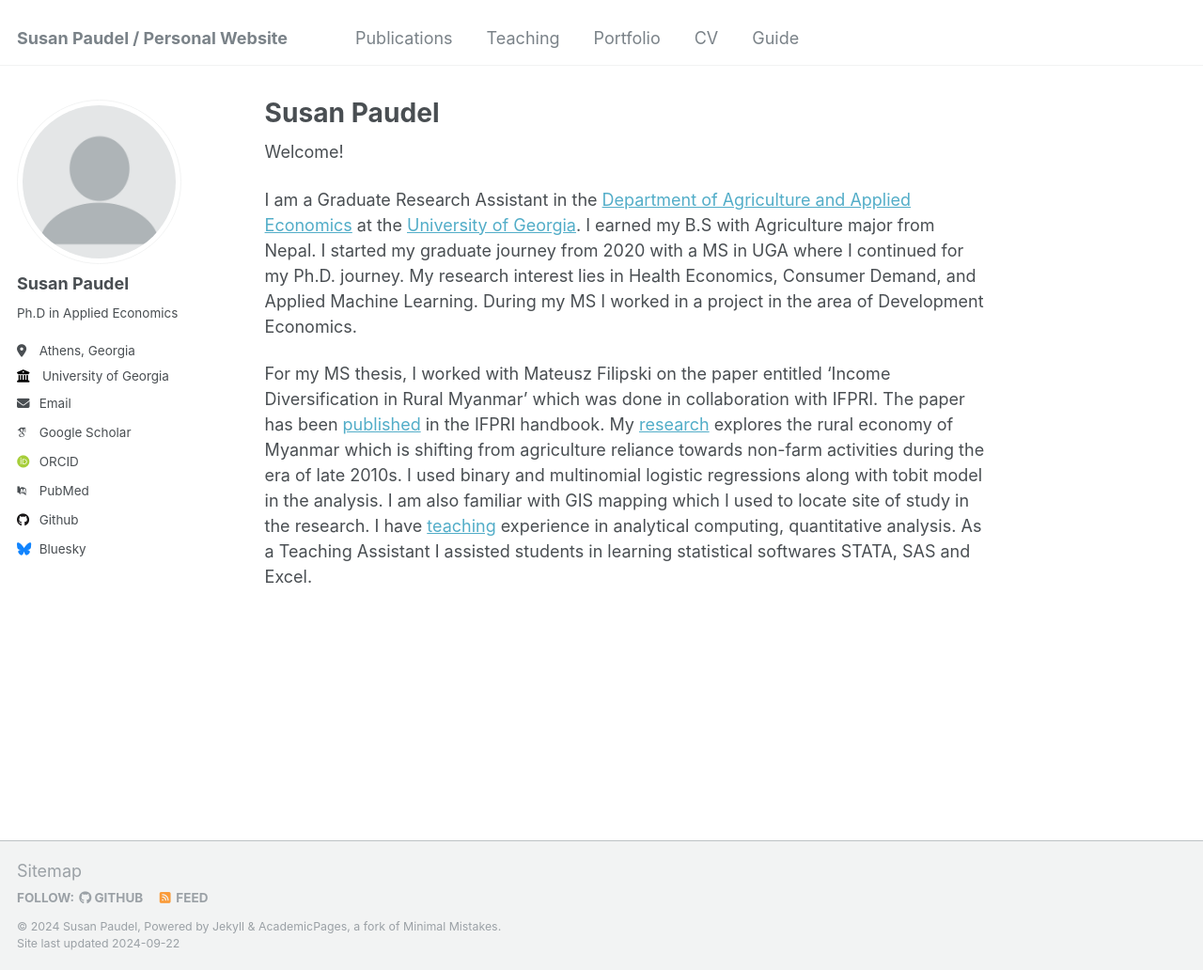
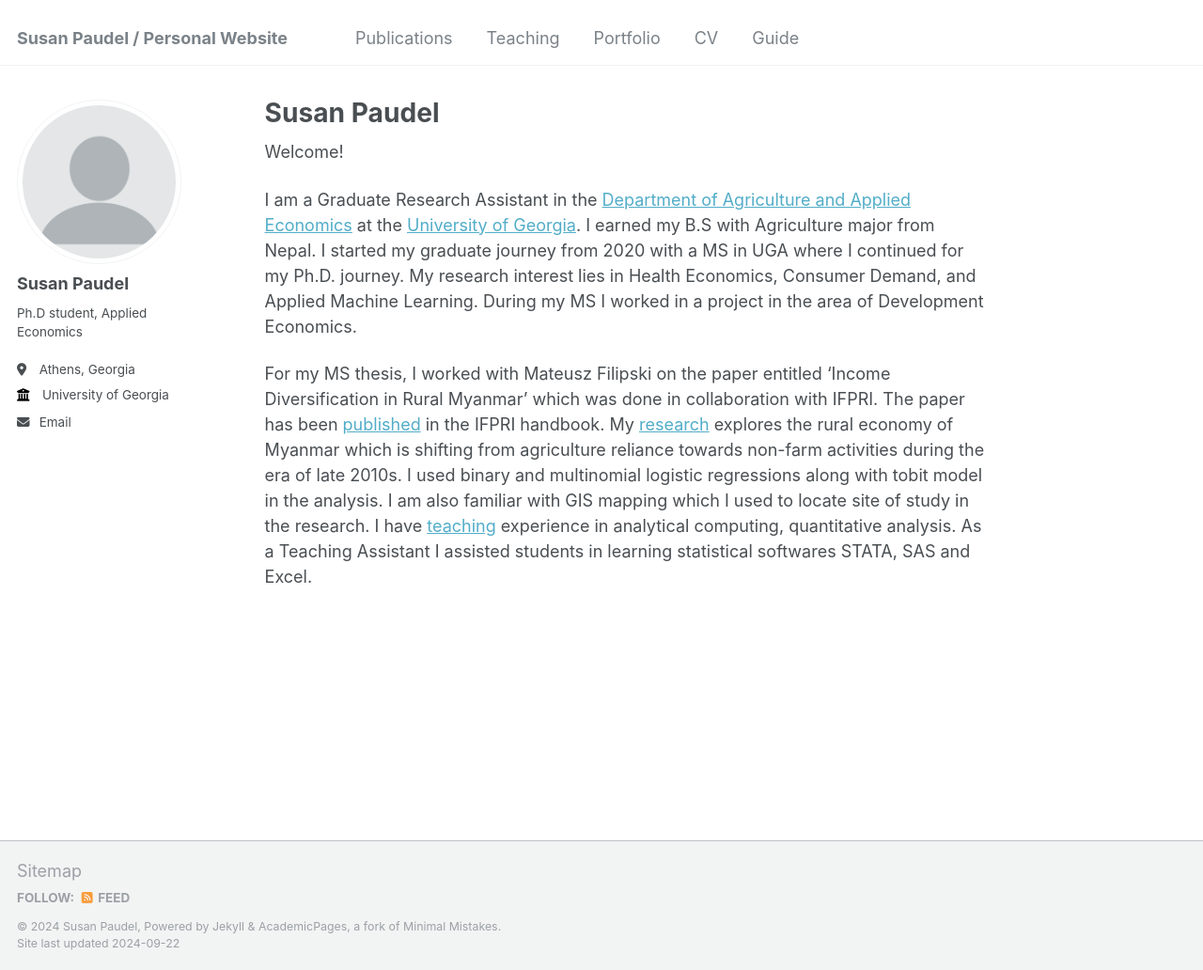
Before and after one commit to susanpaudel25/aaecrgg, a Jekyll site: the page built from _pages/about.md, in a window 1280 px wide and 1032 px high. Shown: the whole window at 94% size. Built offline with Jekyll 4.4.1, drawn with Linux system fonts in a browser that asks for light colours; some web fonts are replaced; part of the change alters nothing that is shown.

Commit message:
Update _config.yml

```diff
--- a/_config.yml
+++ b/_config.yml
@@ -24,7 +24,7 @@ author:
   avatar           : "profile.png"
   name             : "Susan Paudel"
   pronouns         : # example: "she/her"
-  bio              : "Ph.D in Applied Economics"
+  bio              : "Ph.D student, Applied Economics"
   location         : "Athens, Georgia"
   employer         : "University of Georgia"
   uri              : # URL
@@ -32,23 +32,23 @@ author:
 
   # Academic websites
   arxiv            : # URL - Update with the correct link to your profile
-  googlescholar    : "https://scholar.google.com/citations?user=PS_CX0AAAAAJ"
+  googlescholar    : #"https://scholar.google.com/citations?user=PS_CX0AAAAAJ"
   impactstory      : # URL
-  orcid            : "http://orcid.org/yourorcidurl"
+  orcid            : #
   semantic         : # URL
-  pubmed           : "https://www.ncbi.nlm.nih.gov/pubmed/?term=john+snow"
+  pubmed           : #
   researchgate     : # URL
 
   # Repositories and software development
   bitbucket        : # Username - Update with your username on the site
   codepen          : # Username
   dribbble         : # Username
-  github           : "academicpages"
+  github           : # "academicpages"
   kaggle           : # Username
   stackoverflow    : # User number or user number and name (i.e., use "1" or "1/jeff-atwood")
 
   # Social media
-  bluesky          : "bsky.app" # Replace this with you Bluesky username
+  bluesky          : # "bsky.app" # Replace this with you Bluesky username
   facebook         : # Username
   flickr           : # Username
   foursquare       : # Username
```
